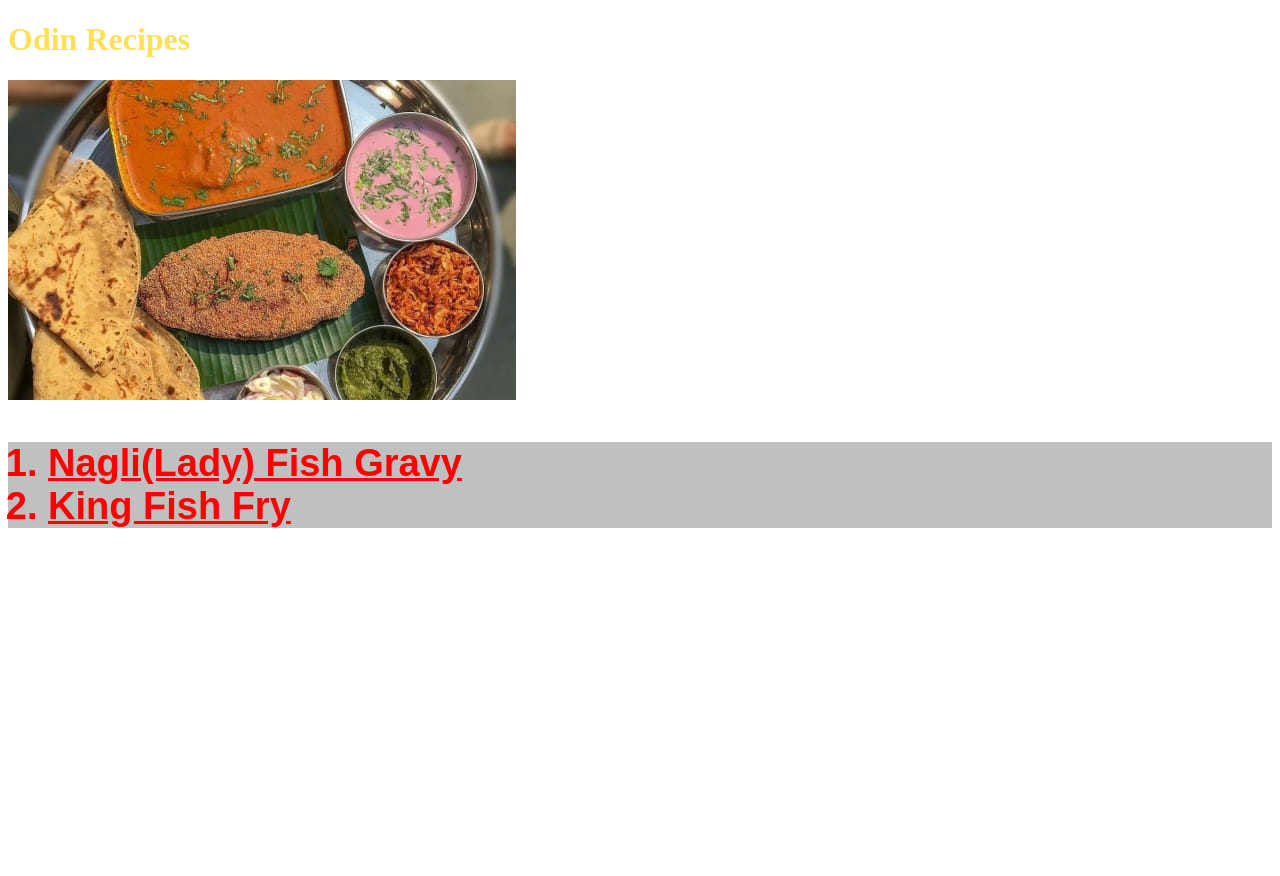
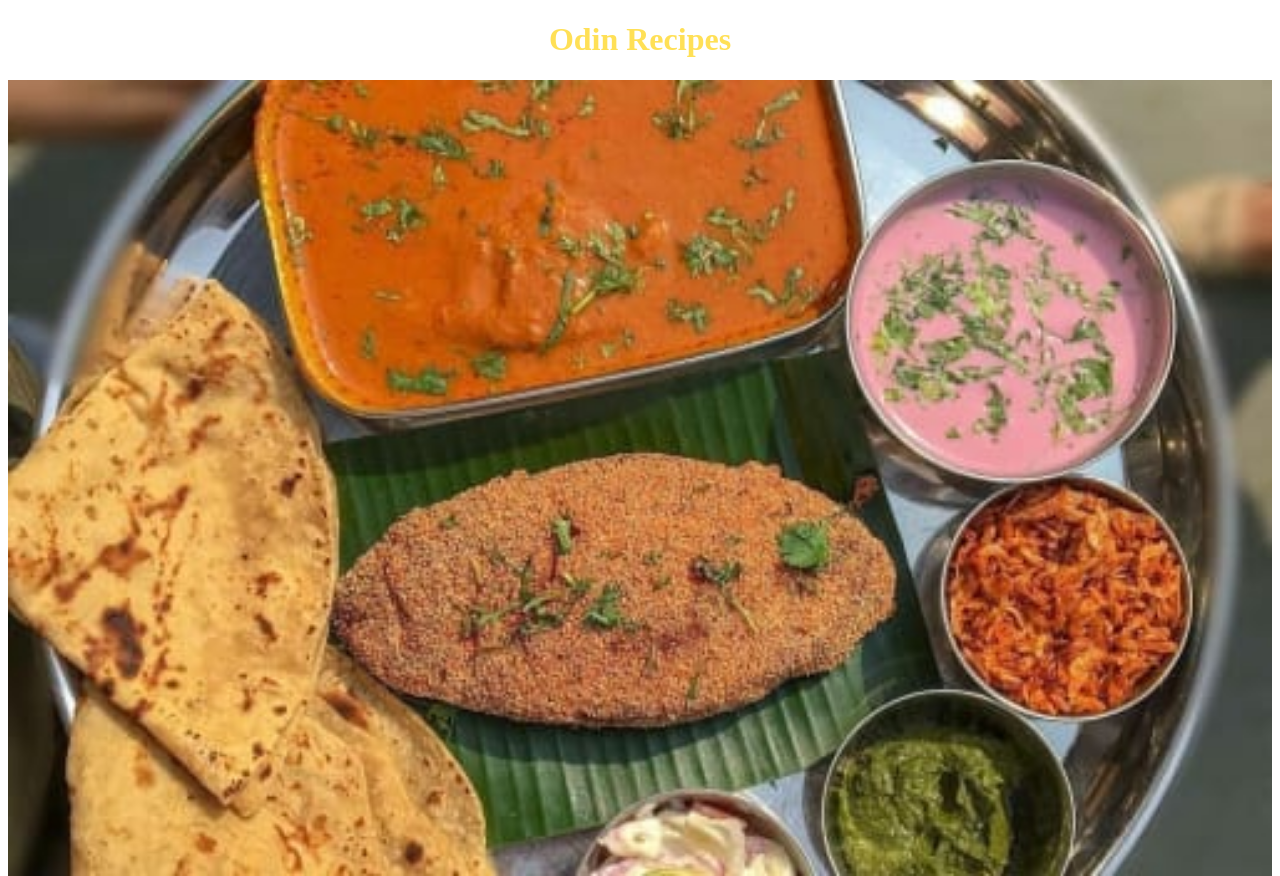
Before and after one commit to vraikar-git/odin_recipes, a plain HTML site: page index.html in a window 1280 px wide. Shown: the top 876 px of the page. Before the commit the page ends 800 px from the top, so only its background shows below. Drawn offline with Linux system fonts and the light colour scheme.

Commit message:
changes to css sheet

```diff
--- a/style.css
+++ b/style.css
@@ -1,25 +1,31 @@
 ol {
     color: royalblue;
-    font-family: fantasy;
+    font-family: 'Times New Roman', Times, serif;
 }
 
 ul {
     color: royalblue;
-    font-family: cursive;
+    font-family: cursive, Arial, Helvetica, sans-serif;
 
 }
 
 h1 {
     color: rgba(255, 208, 0, 0.664);
     text-decoration-style: wavy;
+    text-align: center;
 }
 
 .index_list {
     background-color: silver;
     color: red;
-    font-weight: bolder;
+    font-weight: bold;
     font-size: 38px;
 }
 a {
     color: red;
 }
+
+img {
+    width : 100%;
+    height: auto;
+}
```
